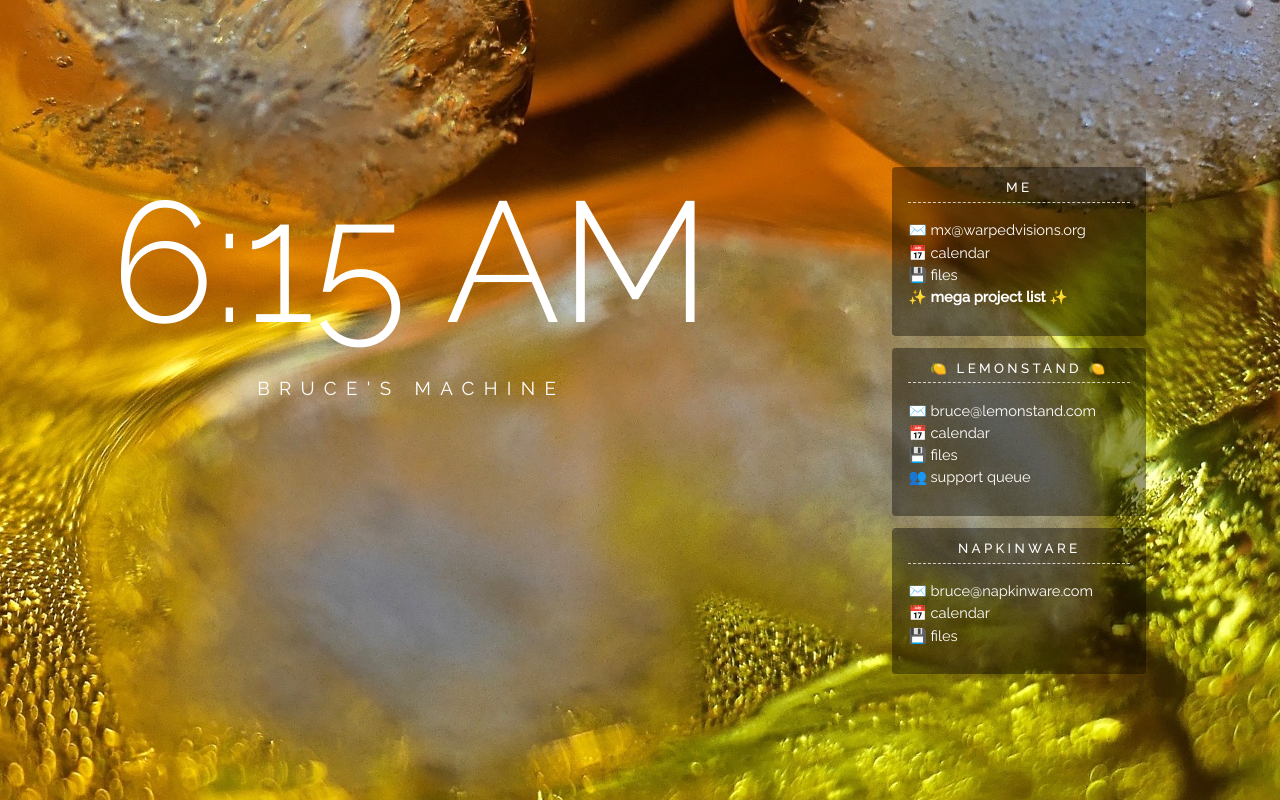
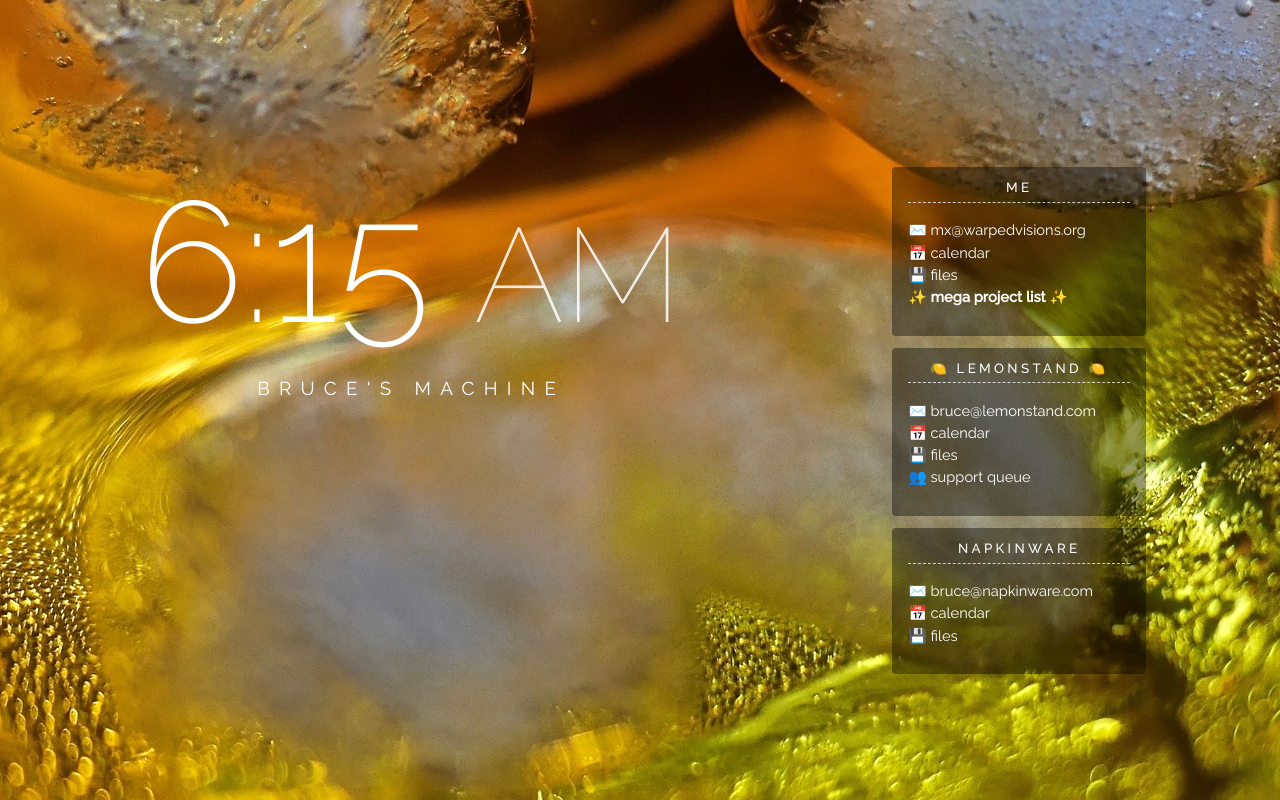
Before and after one commit to robotpony/robotpony-home-page, a plain HTML site: page index.html in a window 1280 px wide. Drawn offline with nearby package versions, Linux system fonts and the light colour scheme.

Commit message:
Font sizinb on clock.

```diff
--- a/index.html
+++ b/index.html
@@ -32,8 +32,13 @@ aside > h1 {
 }
 #clock {
     font-size: 128pt;
-    font-weight: 300;
+    font-weight: 200;
     text-align: center;
+}
+#clock span {
+    font-size: 100pt;
+    font-weight: 100;
+    opacity: .85;
 }
 div.info {
     width: 22%;
@@ -133,7 +138,7 @@ function updateClock() {
   	var timeOfDay = ( currentHours < 12 ) ? "AM" : "PM";
   	currentHours = ( currentHours > 12 ) ? currentHours - 12 : currentHours;
   	currentHours = ( currentHours == 0 ) ? 12 : currentHours;
-  	var currentTimeString = currentHours + ":" + currentMinutes + " " + timeOfDay;
+  	var currentTimeString = currentHours + ":" + currentMinutes + " <span>" + timeOfDay + "</span>";
 
    	$("#clock").html(currentTimeString);
  }
```
